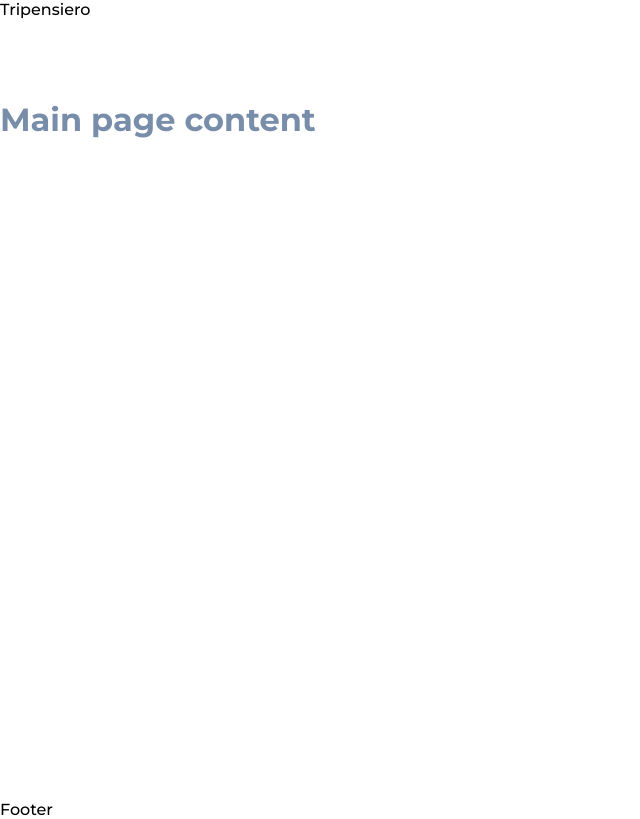
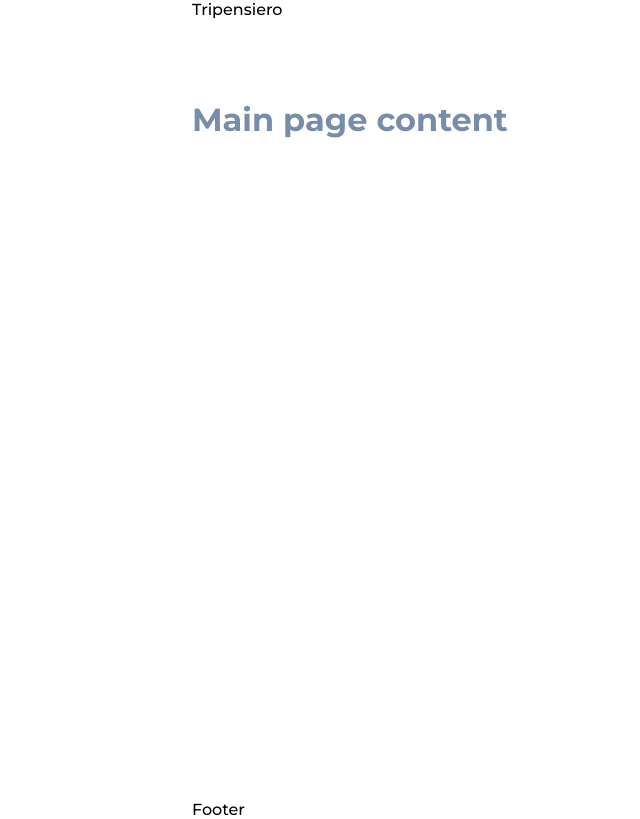
Before and after one commit to branila/tripensiero, a SvelteKit app: page / in a window 1280 px wide. Shown: the whole page, without its empty margins (0-640 px from the left). Built offline with nearby package versions, Linux system fonts and the light colour scheme.

Commit message:
Revert "Ritorno alla vecchia struttura dei file di layout"
This reverts commit 1f6629ae3fafe487196cd46771fc15b8e5e5d89b.

```diff
--- a/src/routes/+layout.svelte
+++ b/src/routes/+layout.svelte
@@ -5,16 +5,22 @@
   import Footer from './Footer.svelte'
 </script>
 
-<Navbar/>
+<div class="outer-container">
+  <Navbar/>
 
-<div class="inner-container">
-  <slot/>
+  <div class="inner-container">
+    <slot/>
+  </div>
+
+  <Footer/>
 </div>
-
-<Footer/>
 
 <style>
   .inner-container {
     min-height: calc(100svh - 100px);
   }
+
+  .outer-container {
+    padding: 0 clamp(50px, 15vw, 15vw);
+  }
 </style>
```
